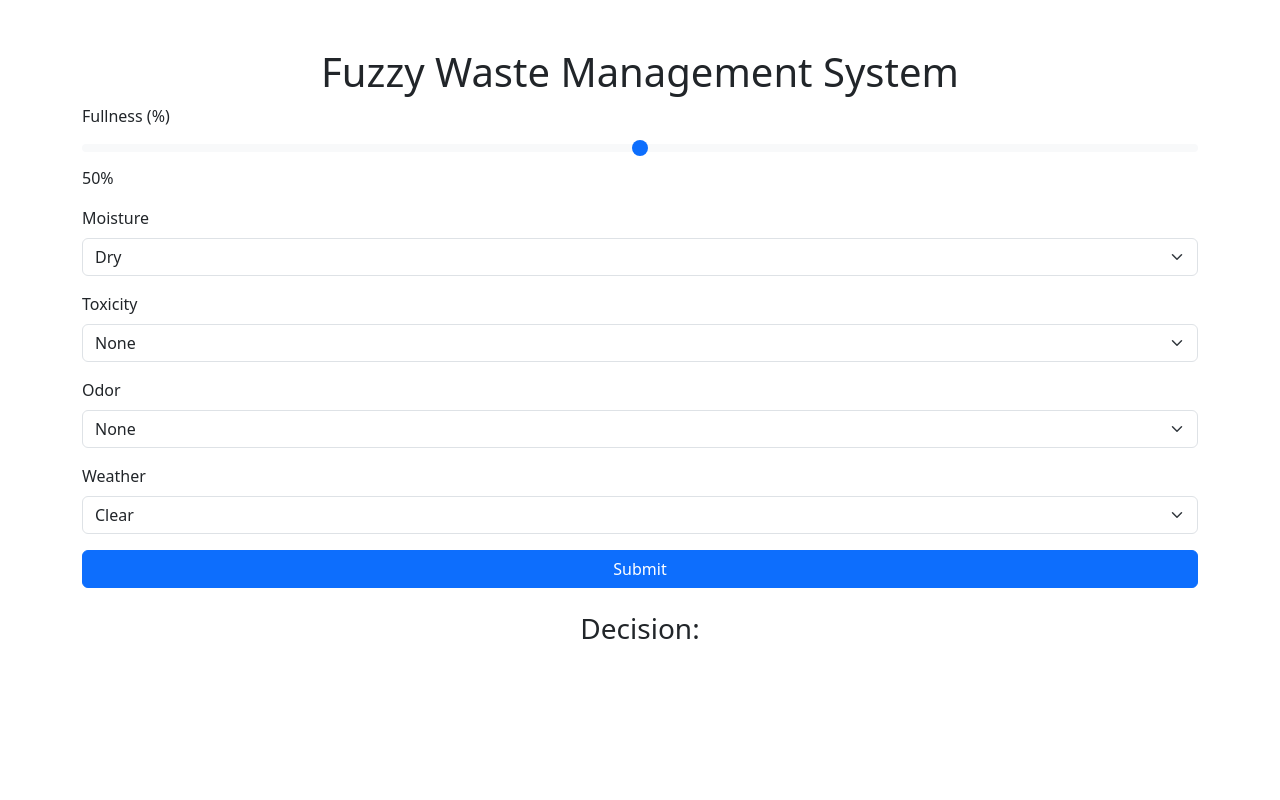
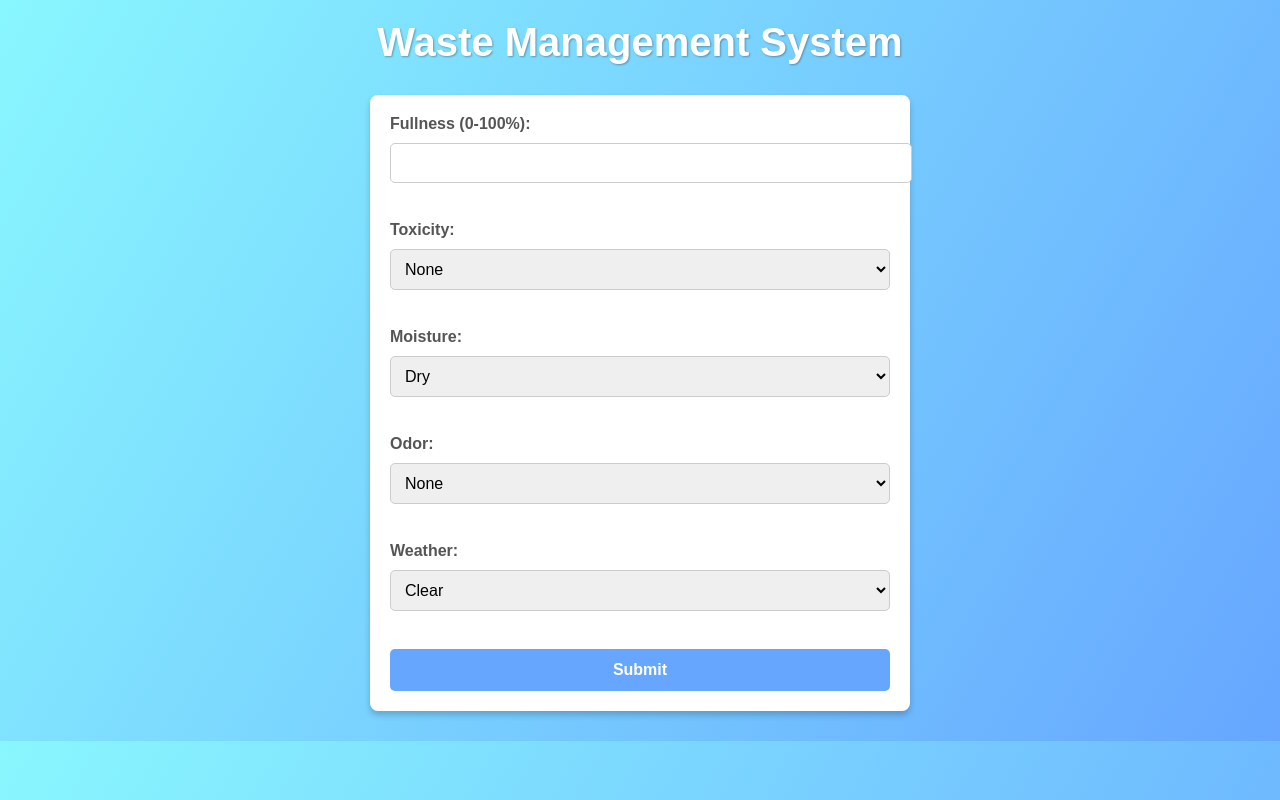
Before and after one commit to pallavibakale/Expert-system-Fuzzy-logic-for-waste-disposal, a Flask app: page / in a window 1280 px wide. Run offline with Flask 3, Linux system fonts and the light colour scheme; parts of the project's set-up code (start-up, migrations or seed data) failed here and were passed over.

Commit message:
final code done

```diff
--- a/app.py
+++ b/app.py
@@ -1,59 +1,55 @@
-from flask import Flask, request, jsonify, render_template
+from flask import Flask, request, render_template
 import numpy as np
 import skfuzzy as fuzz
 from skfuzzy import control as ctrl
-import matplotlib.pyplot as plt
+import random
 
-# Initialize Flask app
 app = Flask(__name__)
 
-# Step 1: Define fuzzy variables
-
+# Define fuzzy variables
 fullness = ctrl.Antecedent(np.arange(0, 101, 1), 'fullness')
 toxicity = ctrl.Antecedent(np.arange(0, 101, 1), 'toxicity')
 moisture = ctrl.Antecedent(np.arange(0, 101, 1), 'moisture')
 odor = ctrl.Antecedent(np.arange(0, 101, 1), 'odor')
 weather = ctrl.Antecedent(np.arange(0, 101, 1), 'weather')
-
 urgency = ctrl.Consequent(np.arange(0, 101, 1), 'urgency')
 
-# Step 2: Define fuzzy membership functions
-# Fullness
+# Membership Functions
 fullness['low'] = fuzz.trimf(fullness.universe, [0, 0, 50])
 fullness['medium'] = fuzz.trimf(fullness.universe, [20, 50, 80])
 fullness['high'] = fuzz.trimf(fullness.universe, [50, 100, 100])
-# Toxicity
+
 toxicity['none'] = fuzz.trimf(toxicity.universe, [0, 0, 10])
 toxicity['mild'] = fuzz.trimf(toxicity.universe, [5, 15, 30])
 toxicity['moderate'] = fuzz.trimf(toxicity.universe, [20, 35, 50])
 toxicity['high'] = fuzz.trimf(toxicity.universe, [45, 60, 70])
 toxicity['very_high'] = fuzz.trimf(toxicity.universe, [60, 75, 90])
 toxicity['severe'] = fuzz.trimf(toxicity.universe, [80, 100, 100])
-# Moisture
+
 moisture['dry'] = fuzz.trimf(moisture.universe, [0, 0, 20])
 moisture['slightly_moist'] = fuzz.trimf(moisture.universe, [10, 25, 40])
 moisture['moderate'] = fuzz.trimf(moisture.universe, [30, 50, 70])
 moisture['wet'] = fuzz.trimf(moisture.universe, [60, 75, 90])
 moisture['saturated'] = fuzz.trimf(moisture.universe, [80, 100, 100])
-# Odor
+
 odor['none'] = fuzz.gaussmf(odor.universe, mean=0, sigma=10)
 odor['mild'] = fuzz.gaussmf(odor.universe, mean=25, sigma=10)
 odor['moderate'] = fuzz.gaussmf(odor.universe, mean=50, sigma=10)
 odor['strong'] = fuzz.gaussmf(odor.universe, mean=75, sigma=10)
 odor['very_strong'] = fuzz.gaussmf(odor.universe, mean=100, sigma=10)
-# Weather
+
 weather['clear'] = fuzz.trapmf(weather.universe, [0, 0, 10, 20])
 weather['cloudy'] = fuzz.trapmf(weather.universe, [10, 20, 30, 40])
 weather['rainy'] = fuzz.trapmf(weather.universe, [30, 40, 50, 60])
 weather['humid'] = fuzz.trapmf(weather.universe, [50, 60, 70, 80])
 weather['stormy'] = fuzz.trapmf(weather.universe, [70, 80, 90, 100])
-# Urgency
+
 urgency['low'] = fuzz.trimf(urgency.universe, [0, 0, 50])
 urgency['medium'] = fuzz.trimf(urgency.universe, [20, 50, 80])
 urgency['high'] = fuzz.trimf(urgency.universe, [50, 100, 100])
 urgency['critical'] = fuzz.trimf(urgency.universe, [85, 100, 100])
 
-# Step 3: Define fuzzy rules
+# Rules
 rule1 = ctrl.Rule(fullness['high'] & odor['very_strong'] & toxicity['severe'], urgency['critical'])
 rule2 = ctrl.Rule(fullness['high'] & weather['stormy'] & moisture['saturated'], urgency['critical'])
 rule3 = ctrl.Rule(odor['very_strong'] & toxicity['severe'] & weather['stormy'], urgency['critical'])
@@ -97,6 +93,23 @@ rule40 = ctrl.Rule(fullness['low'] & odor['none'] & toxicity['none'], urgency['l
 rule41 = ctrl.Rule(weather['cloudy'] & moisture['moderate'] & toxicity['mild'], urgency['low'])
 rule42 = ctrl.Rule(odor['mild'] & weather['clear'] & moisture['dry'], urgency['low'])
 rule43 = ctrl.Rule(weather['cloudy'] & toxicity['none'] & odor['mild'], urgency['low'])
+rule44 = ctrl.Rule(fullness['high'] & toxicity['none'] & odor['mild'] & moisture['dry'], urgency['high'])
+rule45 = ctrl.Rule(fullness['high'] & toxicity['high'] & (moisture['wet'] | odor['strong']), urgency['critical'])
+rule46 = ctrl.Rule(fullness['high'] & weather['humid'] & toxicity['very_high'], urgency['critical'])
+fallback_rule = ctrl.Rule(fullness['high'], urgency['high'])  # Fallback for high fullness
+
+
+
+rules = [
+    rule1, rule2, rule3, rule4, rule5, rule6, rule7, rule8, rule9, rule10,
+    rule11, rule12, rule13, rule14, rule15, rule16, rule17, rule18, rule19, rule20,
+    rule21, rule22, rule23, rule24, rule25, rule26, rule27, rule28, rule29, rule30,
+    rule31, rule32, rule33, rule34, rule35, rule36, rule37, rule38, rule39, rule40,
+    rule41, rule42, rule43, rule44, rule45, rule46, fallback_rule ]
+
+# Control System
+waste_ctrl = ctrl.ControlSystem(rules)
+waste_sim = ctrl.ControlSystemSimulation(waste_ctrl)
 
 # Mappings for categorical inputs
 toxicity_mapping = {
@@ -131,76 +144,55 @@ weather_mapping = {
     "humid": 70,
     "stormy": 90
 }
-# Step 4: Create control system
-@app.route('/')
+
+@app.route('/', methods=['GET', 'POST'])
 def home():
-    return render_template('index.html')
+    if request.method == 'POST':
+        # Generate initial waste conditions
+        existing_waste = {
+            "toxicity": random.uniform(20, 70),  # Random toxicity value
+            "moisture": random.uniform(20, 70)  # Random moisture value
+        }
 
-@app.route('/predict', methods=['POST'])
-def predict_waste_urgency():
-    try:
-        # Parse input JSON
-        data = request.json
+        # Retrieve user inputs
+        data = request.form
         fullness_level = float(data.get('fullness', 0))
-        toxicity_level = data.get('toxicity', "none")
-        moisture_level = data.get('moisture', "dry")
-        odor_level = data.get('odor', "none")
-        weather_level = data.get('weather', "clear")
+        toxicity_level = data.get('toxicity', 'none')
+        moisture_level = data.get('moisture', 'dry')
+        odor_level = data.get('odor', 'none')
+        weather_level = data.get('weather', 'clear')
 
-        print(f"Inputs: fullness={fullness_level}, toxicity={toxicity_level}, "
-              f"moisture={moisture_level}, odor={odor_level}, weather={weather_level}")
+        # Combine existing and user inputs
+        combined_toxicity = (existing_waste['toxicity'] + toxicity_mapping[toxicity_level]) / 2
+        combined_moisture = (existing_waste['moisture'] + moisture_mapping[moisture_level]) / 2
 
-        # Create a new simulation instance for each request
+        # Simulate fuzzy system
+        waste_sim.input['fullness'] = np.clip(fullness_level, 0, 100)
+        waste_sim.input['toxicity'] = np.clip(combined_toxicity, 0, 100)
+        waste_sim.input['moisture'] = np.clip(combined_moisture, 0, 100)
+        waste_sim.input['odor'] = np.clip(odor_mapping[odor_level], 0, 100)
+        waste_sim.input['weather'] = np.clip(weather_mapping[weather_level], 0, 100)
+        try:
+            if fullness_level > 95:
+                urgency_score = 98.5
+            else:
+            # Simulate fuzzy system
+                waste_sim.compute()
 
-        waste_ctrl = ctrl.ControlSystem([
-            rule1, rule2, rule3, rule4, rule5, rule6, rule7, rule8, rule9, rule10,
-            rule11, rule12, rule13, rule14, rule15, rule16, rule17, rule18, rule19, rule20,
-            rule21, rule22, rule23, rule24, rule25, rule26, rule27, rule28, rule29, rule30,
-            rule31, rule32, rule33, rule34, rule35, rule36, rule37, rule38, rule39, rule40,
-            rule41, rule42, rule43
-        ])
-        waste_sim = ctrl.ControlSystemSimulation(waste_ctrl)
+                # Calculate urgency score
+                urgency_score = waste_sim.output['urgency']
 
-        # Set simulation inputs
-        waste_sim.input['fullness'] = fullness_level
-        waste_sim.input['toxicity'] = toxicity_mapping.get(toxicity_level, 0)
-        waste_sim.input['moisture'] = moisture_mapping.get(moisture_level, 0)
-        waste_sim.input['odor'] = odor_mapping.get(odor_level, 0)
-        waste_sim.input['weather'] = weather_mapping.get(weather_level, 0)
-
-        # Critical condition
-        if fullness_level >= 95 or toxicity_level == 'severe' or odor_level == 'very_strong':
-            decision = "Critical condition detected. Empty the bin immediately!"
-            return jsonify({
-                "fullness": fullness_level,
-                "toxicity": data.get('toxicity', "none"),
-                "moisture": data.get('moisture', "dry"),
-                "odor": data.get('odor', "none"),
-                "weather": data.get('weather', "clear"),
-                "urgency_score": 100,
-                "decision": decision
-            })
-        else:
-            # Perform fuzzy computation
-            waste_sim.compute()
-            urgency_score = waste_sim.output['urgency']
-            print("Urgency Score:", urgency_score)
-
-            # Determine decision
             decision = "Empty the bin immediately!" if urgency_score >= 85 else "No immediate need to empty the bin."
 
-            return jsonify({
-                "fullness": fullness_level,
-                "toxicity": data.get('toxicity', "none"),
-                "moisture": data.get('moisture', "dry"),
-                "odor": data.get('odor', "none"),
-                "weather": data.get('weather', "clear"),
-                "urgency_score": round(urgency_score, 2),
-                "decision": decision
-            })
-    except Exception as e:
-        print(f"Error: {e}")
-        return jsonify({"error": str(e)}), 500
+            # Render template with results
+            return render_template('index.html', existing_waste=existing_waste, urgency_score=round(urgency_score, 2),
+                                   decision=decision)
+        except KeyError as e:
+            return render_template('index.html', error=f"Error: {str(e)} - Please check your rule coverage.")
+
+
+    # For GET request, just render the form
+    return render_template('index.html')
 
 if __name__ == '__main__':
     app.run(debug=True)
--- a/templates/index.html
+++ b/templates/index.html
@@ -3,93 +3,185 @@
 <head>
     <meta charset="UTF-8">
     <meta name="viewport" content="width=device-width, initial-scale=1.0">
-    <title>Fuzzy Waste Management</title>
-    <link rel="stylesheet" href="https://cdn.jsdelivr.net/npm/bootstrap@5.3.0/dist/css/bootstrap.min.css">
+    <title>Waste Management System</title>
+    <style>
+        body {
+            font-family: Arial, sans-serif;
+            margin: 0;
+            padding: 0;
+            background: linear-gradient(120deg, #89f7fe, #66a6ff);
+            color: #333;
+        }
+
+        h1 {
+            text-align: center;
+            margin-top: 20px;
+            color: #fff;
+            font-size: 2.5rem;
+            text-shadow: 1px 1px 2px rgba(0, 0, 0, 0.3);
+        }
+
+        form {
+            max-width: 500px;
+            margin: 30px auto;
+            background: #fff;
+            border-radius: 8px;
+            padding: 20px;
+            box-shadow: 0 4px 6px rgba(0, 0, 0, 0.2);
+            animation: fadeIn 1s ease-in-out;
+        }
+
+        label {
+            font-size: 1rem;
+            font-weight: bold;
+            color: #555;
+        }
+
+        input[type="number"], select {
+            width: 100%;
+            padding: 10px;
+            margin: 10px 0 20px;
+            border: 1px solid #ccc;
+            border-radius: 5px;
+            font-size: 1rem;
+            transition: border-color 0.3s ease;
+        }
+
+        input[type="number"]:focus, select:focus {
+            border-color: #66a6ff;
+            outline: none;
+            box-shadow: 0 0 5px rgba(102, 166, 255, 0.5);
+        }
+
+        button {
+            width: 100%;
+            padding: 12px;
+            border: none;
+            border-radius: 5px;
+            background: #66a6ff;
+            color: #fff;
+            font-size: 1rem;
+            font-weight: bold;
+            cursor: pointer;
+            transition: background 0.3s ease, transform 0.2s ease;
+        }
+
+        button:hover {
+            background: #5492e5;
+            transform: scale(1.05);
+        }
+
+        button:active {
+            transform: scale(1.02);
+        }
+
+        /* Results Section */
+        h2 {
+            text-align: center;
+            color: #fff;
+            text-shadow: 1px 1px 2px rgba(0, 0, 0, 0.3);
+        }
+
+        ul {
+            list-style: none;
+            padding: 0;
+            margin: 20px auto;
+            max-width: 500px;
+            background: #fff;
+            border-radius: 8px;
+            padding: 15px;
+            box-shadow: 0 4px 6px rgba(0, 0, 0, 0.2);
+        }
+
+        ul li {
+            font-size: 1rem;
+            padding: 5px 0;
+            border-bottom: 1px solid #eee;
+        }
+
+        ul li:last-child {
+            border-bottom: none;
+        }
+
+        p {
+            text-align: center;
+            font-size: 1.2rem;
+            color: #333;
+            margin-top: 10px;
+        }
+
+        p strong {
+            color: #66a6ff;
+        }
+
+        /* Animation */
+        @keyframes fadeIn {
+            from {
+                opacity: 0;
+                transform: translateY(-20px);
+            }
+            to {
+                opacity: 1;
+                transform: translateY(0);
+            }
+        }
+    </style>
 </head>
 <body>
-    <div class="container mt-5">
-        <h1 class="text-center">Fuzzy Waste Management System</h1>
-        <form id="waste-form">
-            <div class="mb-3">
-                <label for="fullness" class="form-label">Fullness (%)</label>
-                <input type="range" class="form-range" id="fullness" min="0" max="100" step="1">
-                <span id="fullness-value">50</span>%
-            </div>
-            <div class="mb-3">
-                <label for="moisture" class="form-label">Moisture</label>
-                <select id="moisture" class="form-select">
-                    <option value="dry">Dry</option>
-                    <option value="slightly_moist">Slightly Moist</option>
-                    <option value="moderate">Moderate</option>
-                    <option value="wet">Wet</option>
-                    <option value="saturated">Saturated</option>
-                </select>
-            </div>
-            <div class="mb-3">
-                <label for="toxicity" class="form-label">Toxicity</label>
-                <select id="toxicity" class="form-select">
+    <h1>Waste Management System</h1>
+    <form method="POST" action="/">
+        <label for="fullness">Fullness (0-100%):</label>
+        <input type="number" id="fullness" name="fullness" min="0" max="100" required><br><br>
+
+        <label for="toxicity">Toxicity:</label>
+        <select id="toxicity" name="toxicity" required>
             <option value="none">None</option>
             <option value="mild">Mild</option>
             <option value="moderate">Moderate</option>
             <option value="high">High</option>
             <option value="very_high">Very High</option>
             <option value="severe">Severe</option>
-                </select>
-            </div>
-            <div class="mb-3">
-                <label for="odor" class="form-label">Odor</label>
-                <select id="odor" class="form-select">
+        </select><br><br>
+
+        <label for="moisture">Moisture:</label>
+        <select id="moisture" name="moisture" required>
+            <option value="dry">Dry</option>
+            <option value="slightly_moist">Slightly Moist</option>
+            <option value="moderate">Moderate</option>
+            <option value="wet">Wet</option>
+            <option value="saturated">Saturated</option>
+        </select><br><br>
+
+        <label for="odor">Odor:</label>
+        <select id="odor" name="odor" required>
             <option value="none">None</option>
             <option value="mild">Mild</option>
             <option value="moderate">Moderate</option>
             <option value="strong">Strong</option>
             <option value="very_strong">Very Strong</option>
-                </select>
-            </div>
-            <div class="mb-3">
-                <label for="weather" class="form-label">Weather</label>
-                <select id="weather" class="form-select">
+        </select><br><br>
+
+        <label for="weather">Weather:</label>
+        <select id="weather" name="weather" required>
             <option value="clear">Clear</option>
             <option value="cloudy">Cloudy</option>
             <option value="rainy">Rainy</option>
             <option value="humid">Humid</option>
             <option value="stormy">Stormy</option>
-                </select>
-            </div>
-            <button type="button" id="submit-btn" class="btn btn-primary w-100">Submit</button>
+        </select><br><br>
+
+        <button type="submit">Submit</button>
     </form>
-        <div id="result" class="mt-4 text-center">
-            <h3 id="decision">Decision: </h3>
-            <p id="urgency-score"></p>
-        </div>
-    </div>
-    <script>
-        // JavaScript for interactivity
-        document.getElementById('fullness').addEventListener('input', function() {
-            document.getElementById('fullness-value').innerText = this.value;
-        });
 
-        document.getElementById('submit-btn').addEventListener('click', async () => {
-            const data = {
-                fullness: document.getElementById('fullness').value,
-                moisture: document.getElementById('moisture').value,
-                toxicity: document.getElementById('toxicity').value,
-                odor: document.getElementById('odor').value,
-                weather: document.getElementById('weather').value
-            };
-
-            const response = await fetch('/predict', {
-                method: 'POST',
-                headers: { 'Content-Type': 'application/json' },
-                body: JSON.stringify(data)
-            });
-
-            const result = await response.json();
-            console.log("result", result);
-
-            document.getElementById('decision').innerText = `Decision: ${result.decision}`;
-            document.getElementById('urgency-score').innerText = `Urgency Score: ${result.urgency_score}%`;
-        });
-    </script>
+    {% if existing_waste %}
+    <h2>Results</h2>
+    <p><strong>Existing Waste:</strong></p>
+    <ul>
+        <li>Toxicity: {{ existing_waste['toxicity']|round(2) }}</li>
+        <li>Moisture: {{ existing_waste['moisture']|round(2) }}</li>
+    </ul>
+    <p><strong>Urgency Score:</strong> {{ urgency_score }}%</p>
+    <p><strong>Decision:</strong> {{ decision }}</p>
+    {% endif %}
 </body>
 </html>
```
Lines whose indentation alone changed are shown as unchanged.
